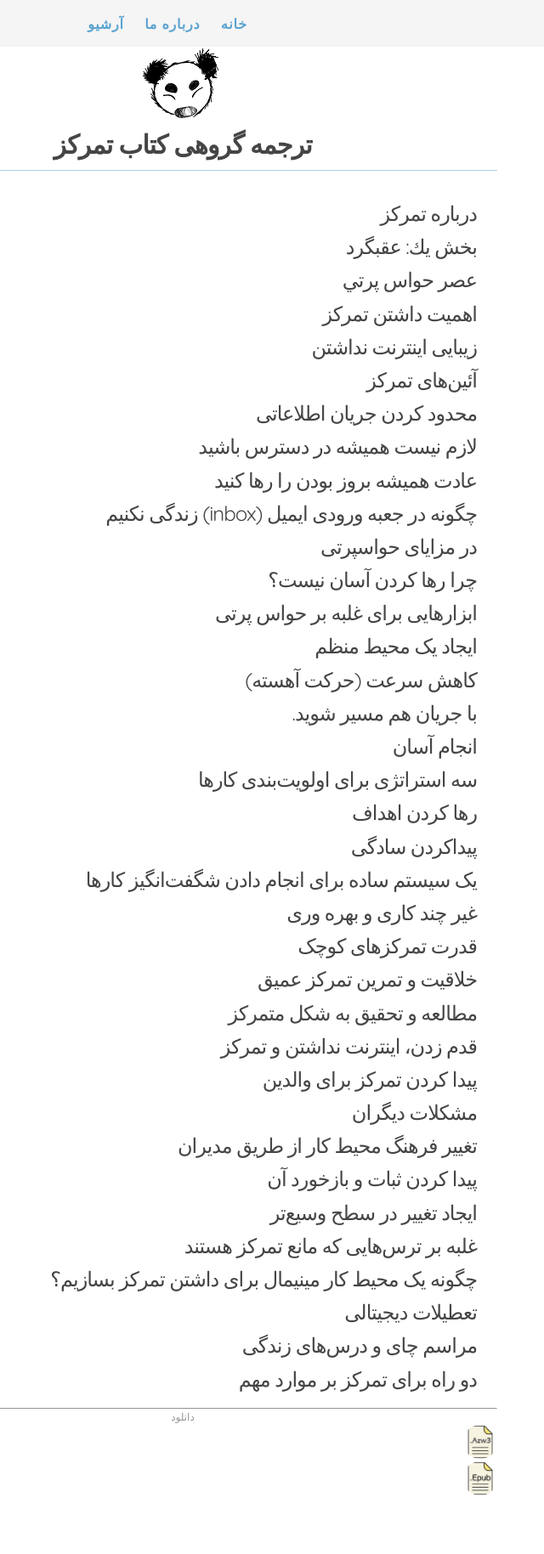
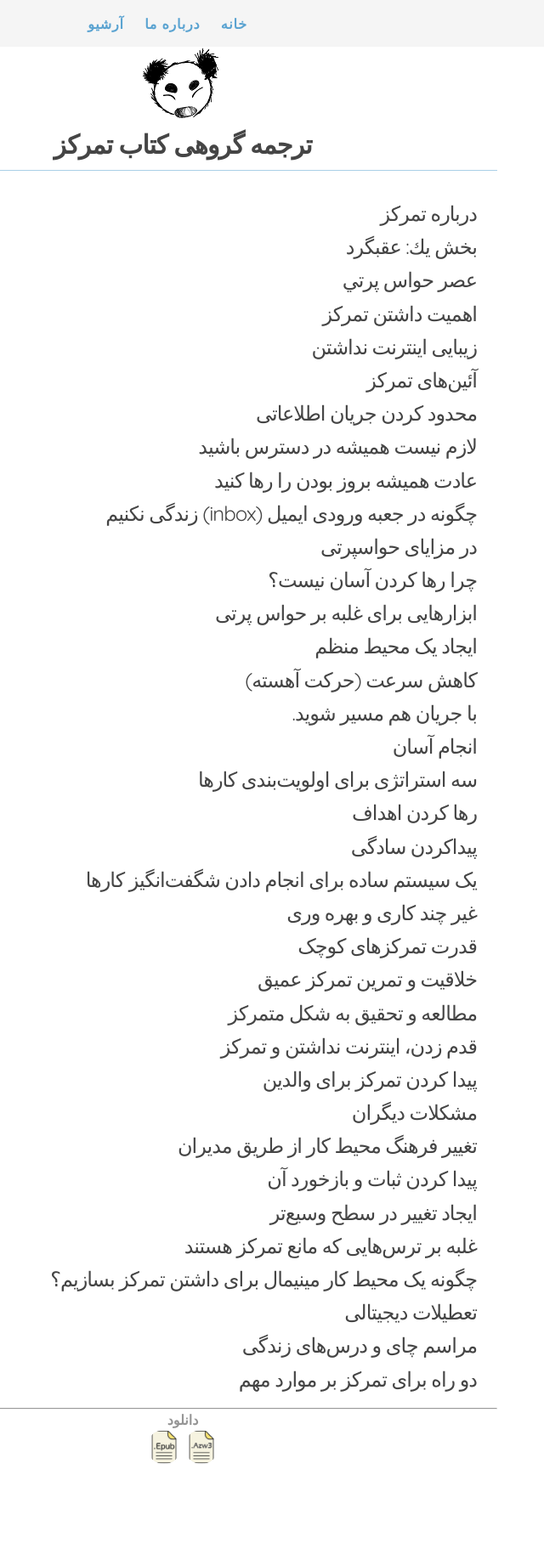
Before and after one commit to enthusiastictranslators/enthusiastictranslators.github.io, a Jekyll site: the page built from index.html, in a window 1280 px wide. Shown: the whole page at 85% size, without its empty margins (425-1065 px from the left). Built offline with Jekyll 4.4.1, drawn with Linux system fonts in a browser that asks for light colours; nearby versions of some CDN libraries; some web fonts are replaced; after the commit the page ends 1792 px from its top, so only the background shows below that.

Commit message:
added files

```diff
--- a/_sass/_layout.scss
+++ b/_sass/_layout.scss
@@ -273,3 +273,14 @@
       padding: 20px 10px;
     }
   }
+
+  .footer p {
+    margin-top: 10px;
+    margin-bottom: 10px;
+    font-size: 16px;
+    font-weight: bold;
+  }
+
+  .footer a img {
+    display: inline-block;
+  }
```
